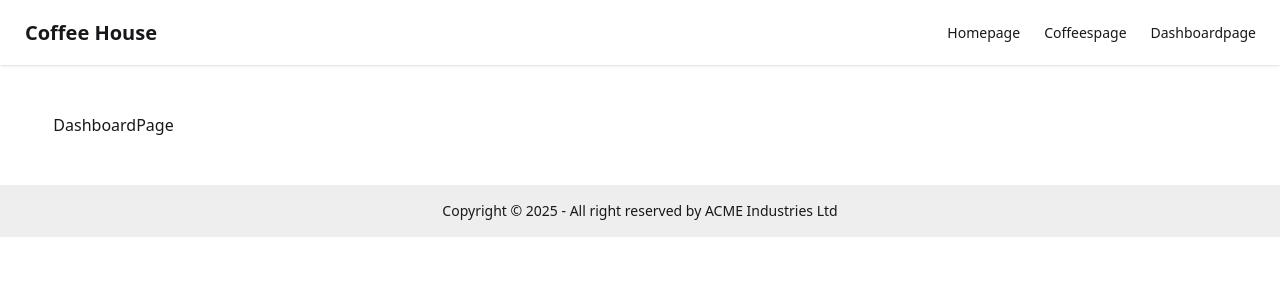
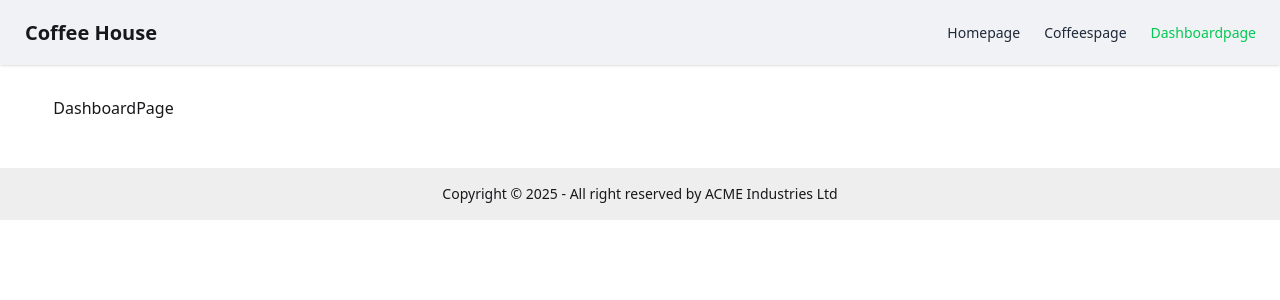
Before and after one commit to Taanveer22/coffee-collections-3, a React (Vite) app: page /dashboardPage in a window 1280 px wide. Shown: the top 300 px of the page. Built offline with nearby package versions, Linux system fonts and the light colour scheme.

Commit message:
alhamdulliah navbar fixed position problem solved by remove margin bottom from navbar

```diff
--- a/src/Layout.jsx
+++ b/src/Layout.jsx
@@ -5,7 +5,9 @@ import Footer from "./components/Footer";
 const Layout = () => {
   return (
     <>
-      <Navbar></Navbar>
+      <div className="h-24">
+        <Navbar></Navbar>
+      </div>
       {/*========== dynamic nested component========== */}
       <div className="w-11/12 mx-auto">
         <Outlet></Outlet>
--- a/src/MyRouter.jsx
+++ b/src/MyRouter.jsx
@@ -31,6 +31,7 @@ const MyRouter = createBrowserRouter([
       {
         path: "/coffeesPage",
         element: <CoffeesPage></CoffeesPage>,
+        loader: () => fetch("/coffees.json"),
       },
       {
         path: "/dashboardPage",
--- a/src/components/Navbar.jsx
+++ b/src/components/Navbar.jsx
@@ -2,8 +2,8 @@ import { NavLink } from "react-router-dom";
 
 const Navbar = () => {
   return (
-    <div className="mb-12">
-      <div className="navbar bg-base-100 shadow-sm">
+    <>
+      <div className="navbar shadow-sm backdrop-blur-xl bg-gray-300/30 z-50 fixed">
         <div className="navbar-start">
           <div className="dropdown">
             <div tabIndex={0} role="button" className="btn btn-ghost lg:hidden">
@@ -27,13 +27,34 @@ const Navbar = () => {
               className="menu menu-sm dropdown-content bg-base-100 rounded-box z-1 mt-3 w-52 p-2 shadow"
             >
               <li>
-                <NavLink to="/">Homepage</NavLink>
+                <NavLink
+                  to="/"
+                  className={({ isActive }) =>
+                    isActive ? "text-green-500" : "text-gray-800"
+                  }
+                >
+                  Homepage
+                </NavLink>
               </li>
               <li>
-                <NavLink to="/coffeesPage">Coffeespage</NavLink>
+                <NavLink
+                  to="/coffeesPage"
+                  className={({ isActive }) =>
+                    isActive ? "text-green-500" : "text-gray-800"
+                  }
+                >
+                  Coffeespage
+                </NavLink>
               </li>
               <li>
-                <NavLink to="/dashboardPage">Dashboardpage</NavLink>
+                <NavLink
+                  to="/dashboardPage"
+                  className={({ isActive }) =>
+                    isActive ? "text-green-500" : "text-gray-800"
+                  }
+                >
+                  Dashboardpage
+                </NavLink>
               </li>
             </ul>
           </div>
@@ -42,18 +63,39 @@ const Navbar = () => {
         <div className="navbar-end hidden lg:flex">
           <ul className="menu menu-horizontal px-1">
             <li>
-              <NavLink to="/">Homepage</NavLink>
+              <NavLink
+                to="/"
+                className={({ isActive }) =>
+                  isActive ? "text-green-500" : "text-gray-800"
+                }
+              >
+                Homepage
+              </NavLink>
             </li>
             <li>
-              <NavLink to="/coffeesPage">Coffeespage</NavLink>
+              <NavLink
+                to="/coffeesPage"
+                className={({ isActive }) =>
+                  isActive ? "text-green-500" : "text-gray-800"
+                }
+              >
+                Coffeespage
+              </NavLink>
             </li>
             <li>
-              <NavLink to="/dashboardPage">Dashboardpage</NavLink>
+              <NavLink
+                to="/dashboardPage"
+                className={({ isActive }) =>
+                  isActive ? "text-green-500" : "text-gray-800"
+                }
+              >
+                Dashboardpage
+              </NavLink>
             </li>
           </ul>
         </div>
       </div>
-    </div>
+    </>
   );
 };
 
--- a/src/pages/CoffeesPage.jsx
+++ b/src/pages/CoffeesPage.jsx
@@ -1,5 +1,16 @@
+import { useLoaderData } from "react-router-dom";
+import Card from "../components/Card";
+
 const CoffeesPage = () => {
-  return <div>CoffeesPage</div>;
+  const coffeesData = useLoaderData();
+  console.log(coffeesData);
+  return (
+    <div className="grid gap-6 grid-cols-1 sm:grid-cols-2 lg:grid-cols-3">
+      {coffeesData.map((coffeeItem) => (
+        <Card key={coffeeItem.id} coffeeItem={coffeeItem}></Card>
+      ))}
+    </div>
+  );
 };
 
 export default CoffeesPage;
```
